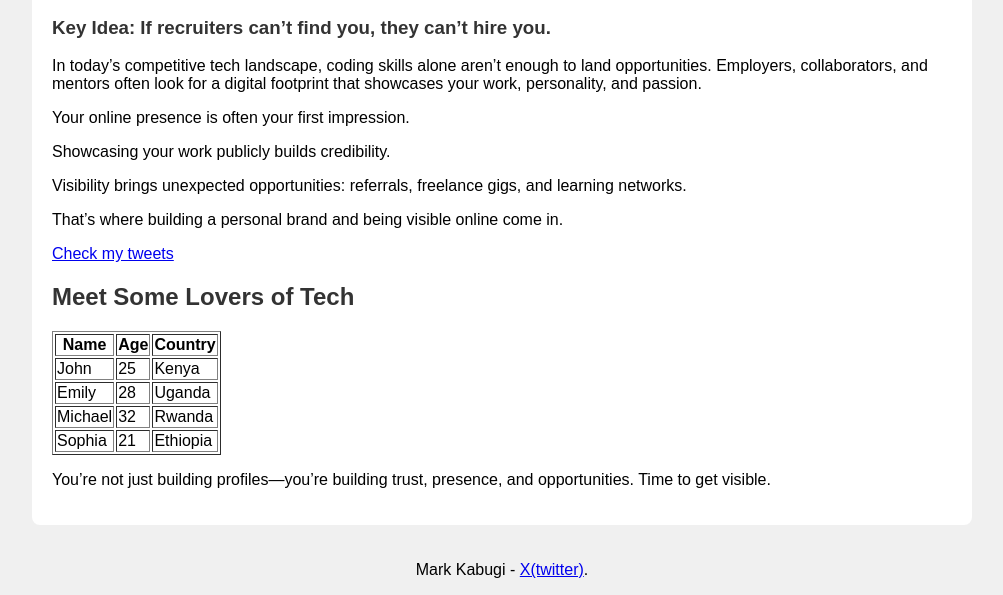
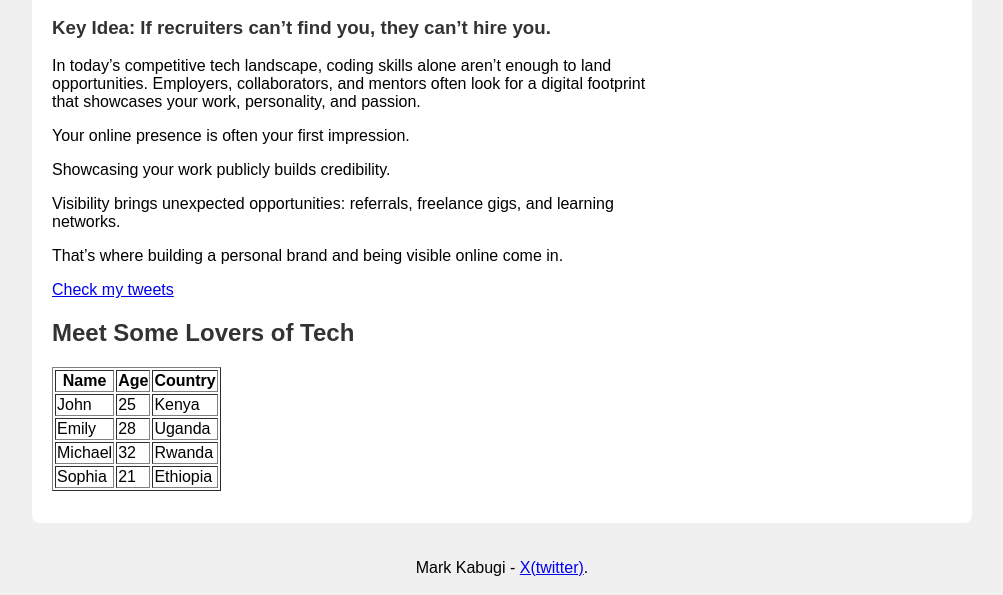
Before and after one commit to Bugii137/alx_html_css, a plain HTML site: page css_basic/index.html in a window 1280 px wide. Shown: the part 207-802 px from the top of the page, without its empty margins (138-1141 px from the left). Drawn offline with Linux system fonts and the light colour scheme.

Commit message:
Updates styles.css

```diff
--- a/css_basic/styles.css
+++ b/css_basic/styles.css
@@ -0,0 +1,24 @@
+body {
+    display: flex;
+    flex-direction: column;
+    margin: 0;
+    height: 100vh;
+}
+
+main {
+    display: flex;
+    flex-direction: row;
+    flex: auto;
+}
+
+
+article {
+    flex: 2;
+    overflow-y: auto;
+}
+
+
+aside {
+    flex: 1;
+    overflow-y: auto;
+}
```
Also changed, not shown: css_basic/tweets.html (+1 -1 lines).
